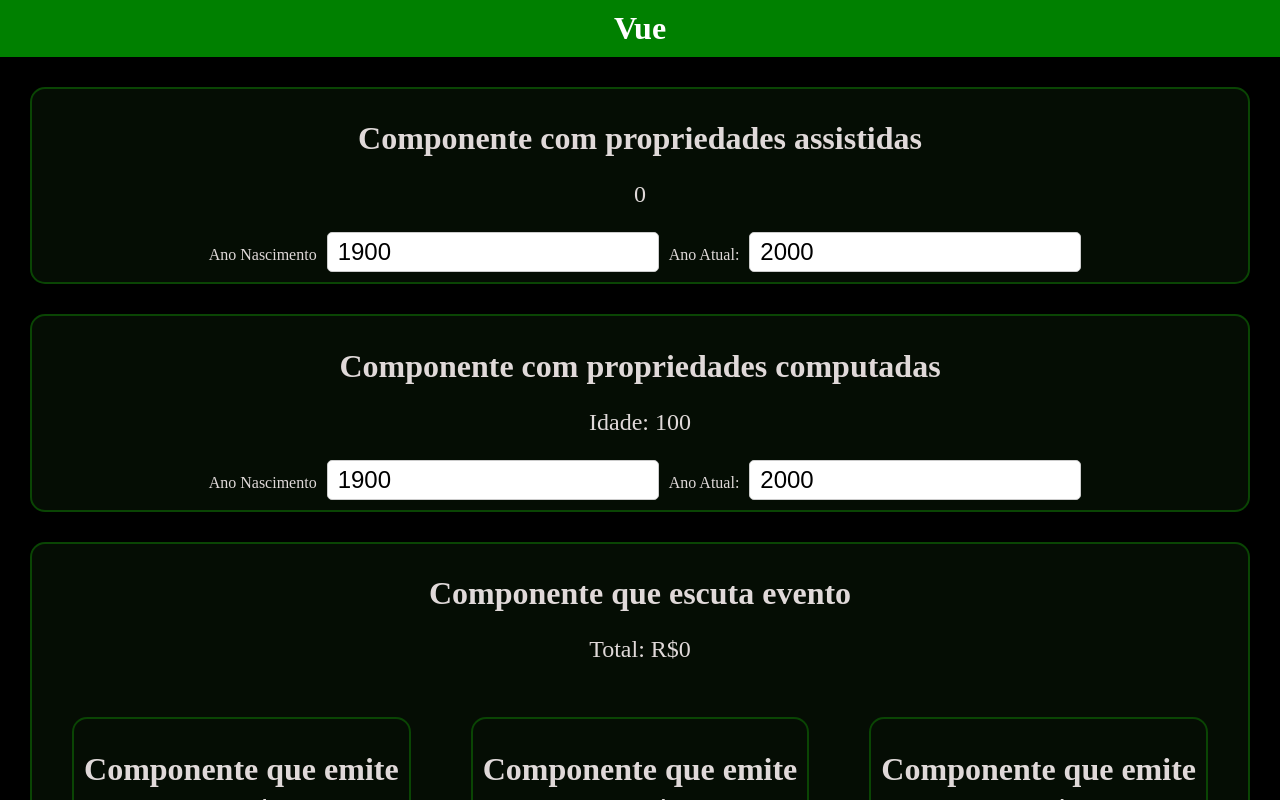
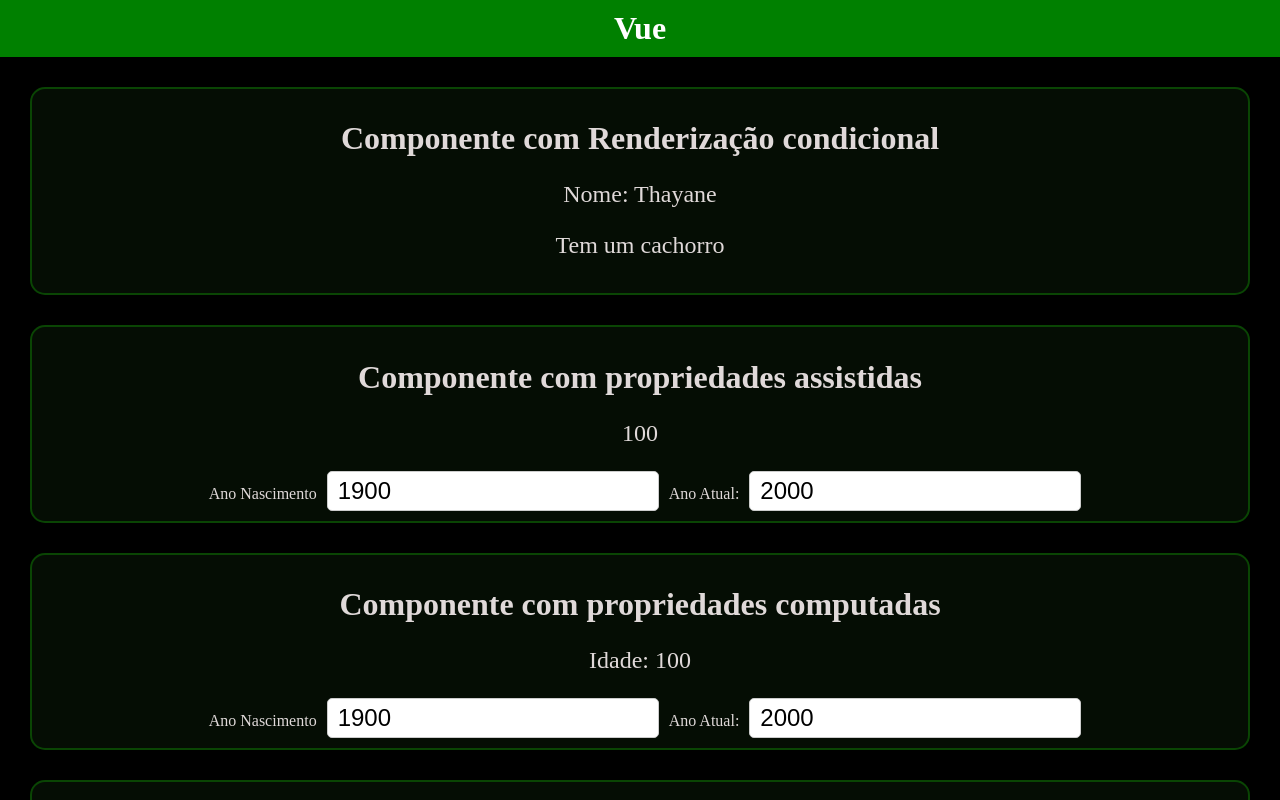
Before and after one commit to leandromccordeiro/first-vue-app, a Vue app: page / in a window 1280 px wide. Shown: the top 800 px of the page. Built offline with nearby package versions, Linux system fonts and the light colour scheme.

Commit message:
componente de renderização condicional

```diff
--- a/src/App.vue
+++ b/src/App.vue
@@ -8,10 +8,12 @@
 import EscutaEvento from "./components/EscutaEvento.vue";
 import PropriedadesComputadas from "./components/PropriedadesComputadas.vue";
 import PropriedadesAssistida from "./components/PropriedadesAssistida.vue";
+import RenderizacaoCondicional from "./components/RenderizacaoCondicional.vue";
 </script>
 
 <template>
   <header>Vue</header>
+  <RenderizacaoCondicional nome="Thayane" :qtd-cachorros="1"/>
   <PropriedadesAssistida/>
   <PropriedadesComputadas/>
   <EscutaEvento/>
--- a/src/components/PropriedadesAssistida.vue
+++ b/src/components/PropriedadesAssistida.vue
@@ -26,6 +26,10 @@
     //     idade.value = anoAtual.value - ano
     // })
 
+    watchEffect(()=>{
+        idade.value = anoAtual.value - nascimento.value
+    })
+
 </script>
 
 <style scoped>
--- /dev/null
+++ b/src/components/RenderizacaoCondicional.vue
@@ -0,0 +1,19 @@
+<template>
+    <div class="componente">
+        <h1>Componente com Renderização condicional</h1>
+        <p>Nome: {{ nome }}</p>
+        <p v-if="qtdCachorros === 0">Não tem Cachorros</p>
+        <p v-else-if="qtdCachorros === 1">Tem um cachorro</p>
+        <p v-else>Tem muitos cachorros</p>
+    </div>
+</template>
+
+<script setup>
+import { defineProps } from 'vue';
+
+defineProps({
+    nome:String,
+    qtdCachorros:Number
+})
+
+</script>
```
